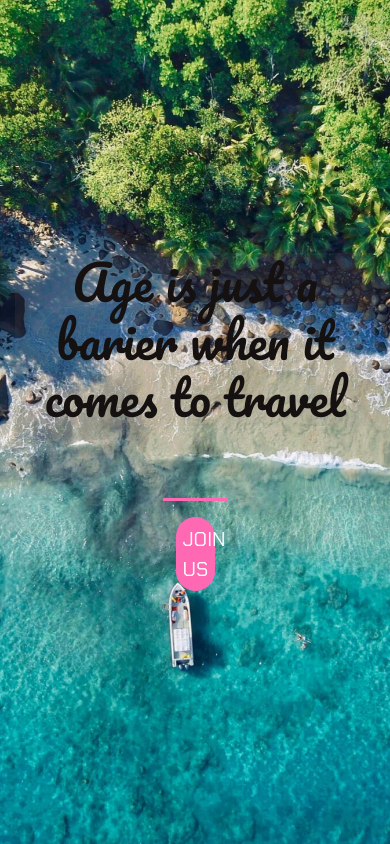
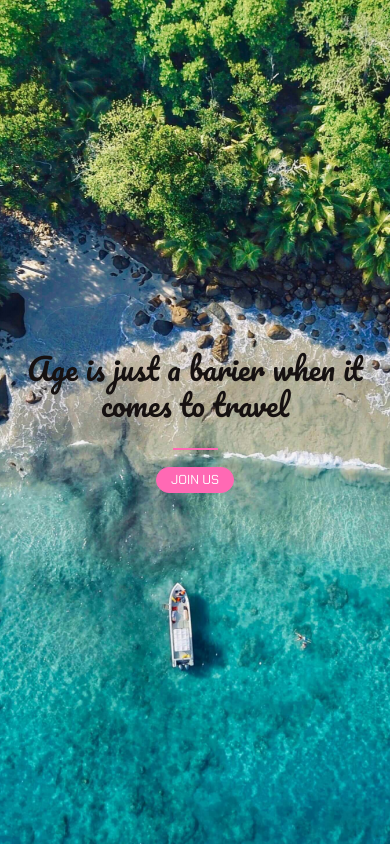
Before and after one commit to pranav2012/Travelpage, a plain HTML site: page index.html in a window 390 px wide. Drawn offline with nearby package versions, Linux system fonts and the light colour scheme.

Commit message:
Update style.css
mob com

```diff
--- a/style.css
+++ b/style.css
@@ -38,3 +38,97 @@ hr{
     border-color: rgb(255, 60, 158);
     border-width: 2px;
 }
+
+@media screen and (max-width: 1350px){
+    h1{
+        font-size: 3rem;
+    }
+    .buffer{
+        height: 3rem;
+    }
+    hr{
+        border-width: 3px;
+        max-width: 65px;
+    }
+    .btn{
+        font-size: 18px;
+        padding: 6px;
+        width: 11vw;
+    }
+
+}
+
+@media screen and (max-width: 1150px){
+    h1{
+        font-size: 3rem;
+    }
+    .buffer{
+        height: 3rem;
+    }
+    hr{
+        border-width: 3px;
+        max-width: 65px;
+    }
+    .btn{
+        font-size: 16px;
+        padding: 4px;
+        width: 13vw;
+    }
+
+}
+
+@media screen and (max-width: 960px){
+    h1{
+        font-size: 45px;
+    }
+    .buffer{
+        height: 5px;
+    }
+    hr{
+        border-width: 2.8px;
+        max-width: 60px;
+    }
+    .btn{
+        font-size: 15px;
+        padding: 4px;
+        width: 17vw;
+    }
+
+}
+
+@media screen and (max-width: 630px){
+    h1{
+        font-size: 40px;
+    }
+    .buffer{
+        height: 3px;
+    }
+    hr{
+        border-width: 2.4px;
+        max-width: 55px;
+    }
+    .btn{
+        font-size: 14px;
+        padding: 4px;
+        width: 22vw;
+    }
+
+}
+
+@media screen and (max-width: 400px){
+    h1{
+        font-size: 30px;
+    }
+    .buffer{
+        height: 1px;
+    }
+    hr{
+        border-width: 2px;
+        max-width: 45px;
+    }
+    .btn{
+        font-size: 13px;
+        padding: 2px;
+        width: 20vw;
+    }
+    }
```
